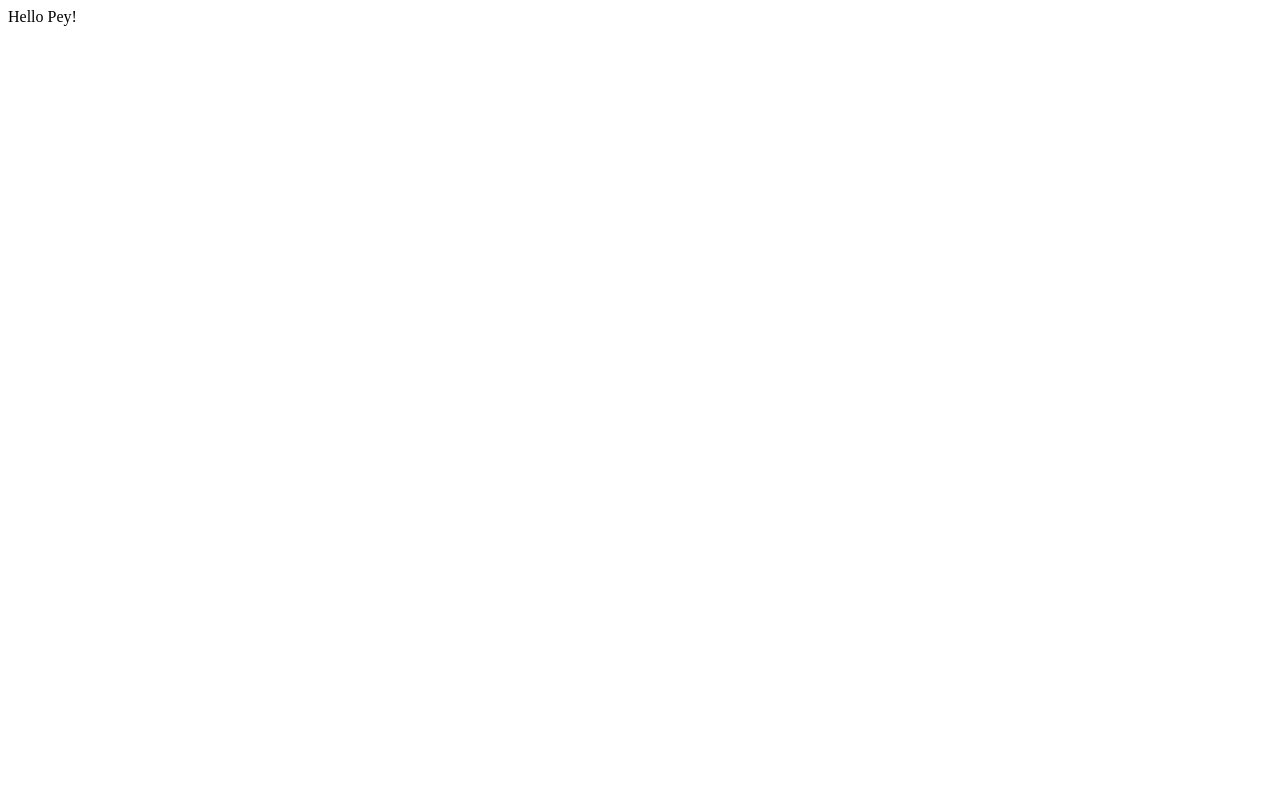
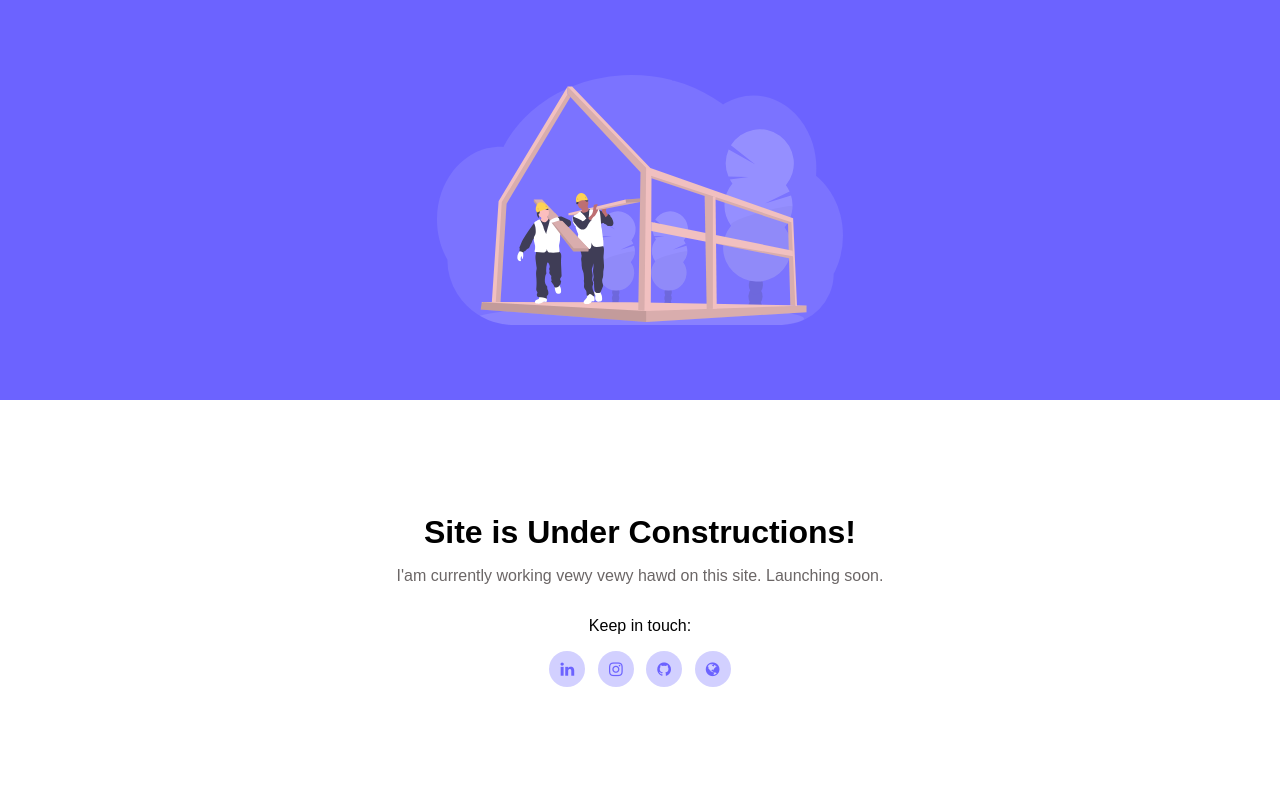
Before and after one commit to yeppymp/pey.codes, a plain HTML site: page index.html in a window 1280 px wide. Drawn offline with Linux system fonts and the light colour scheme.

Commit message:
Add coming soon page

```diff
--- /dev/null
+++ b/assets/css/styles.css
@@ -0,0 +1,67 @@
+:root {
+    --purple: #6C63FF;
+    --purple-light: #d2d0ff;
+    --yellow: #F9A826;
+    --text-dark: #6b6666;
+}
+
+* {
+    box-sizing: border-box;
+    transition: all .25s;
+}
+
+body {
+    margin: 0;
+    min-height: 100vh;
+    font-family: sans-serif;
+}
+
+h1, h2, h3, h4, h5, h6, p {
+    margin: 0;
+}
+
+.text-dark {
+    color: var(--text-dark);
+}
+.mt-1 {
+    margin-top: 1rem;
+}
+.mt-2 {
+    margin-top: 2rem;
+}
+.flex-column {
+    flex-direction: column;
+}
+
+.maintenance .hero,
+.maintenance .information {
+    justify-content: center;
+    align-items: center;
+    padding: 1.5rem;
+    display: flex;
+    height: 50vh;
+}
+
+.maintenance .hero {
+    background-color: var(--purple);
+}
+.maintenance .hero img {
+    height: 250px;
+}
+
+.maintenance .information .social-media a {
+    background-color: var(--purple-light);
+    text-decoration: none;
+    border-radius: 50%;
+    margin: 0 4px;
+    height: 36px;
+    width: 36px;
+    display: inline-flex;
+    align-items: center;
+    justify-content: center;
+    color: var(--purple);
+}
+.maintenance .information .social-media a:hover {
+    color: white;
+    background-color: var(--purple);
+}
--- a/index.html
+++ b/index.html
@@ -1 +1,37 @@
-Hello Pey!
+<!DOCTYPE html>
+<html lang="en">
+<head>
+    <meta charset="UTF-8">
+    <meta name="viewport" content="width=device-width, initial-scale=1.0">
+    <title>Pey's Code</title>
+
+    <link rel="stylesheet" href="https://stackpath.bootstrapcdn.com/font-awesome/4.7.0/css/font-awesome.min.css" integrity="sha384-wvfXpqpZZVQGK6TAh5PVlGOfQNHSoD2xbE+QkPxCAFlNEevoEH3Sl0sibVcOQVnN" crossorigin="anonymous">
+    <link rel="stylesheet" href="assets/css/styles.css">
+</head>
+<body>
+    <div class="maintenance">
+        <div class="hero">
+            <img src="assets/images/under_construction.svg" alt="Under Constructions">
+        </div>
+        <div class="information flex-column">
+            <h1>Site is Under Constructions!</h1>
+            <p class="text-dark mt-1">I'am currently working vewy vewy hawd on this site. Launching soon.</p>
+            <p class="mt-2">Keep in touch:</p>
+            <div class="social-media mt-1">
+                <a href="https://www.linkedin.com/in/yeppymp/" target="_blank">
+                    <i class="fa fa-linkedin"></i>
+                </a>
+                <a href="https://instagram.com/yeppymp" target="_blank">
+                    <i class="fa fa-instagram"></i>
+                </a>
+                <a href="https://github.com/yeppymp" target="_blank">
+                    <i class="fa fa-github"></i>
+                </a>
+                <a href="https://yeppymp.github.io" target="_blank">
+                    <i class="fa fa-globe"></i>
+                </a>
+            </div>
+        </div>
+    </div>
+</body>
+</html>
```
Also changed, not shown: assets/images/under_construction.svg (added).
